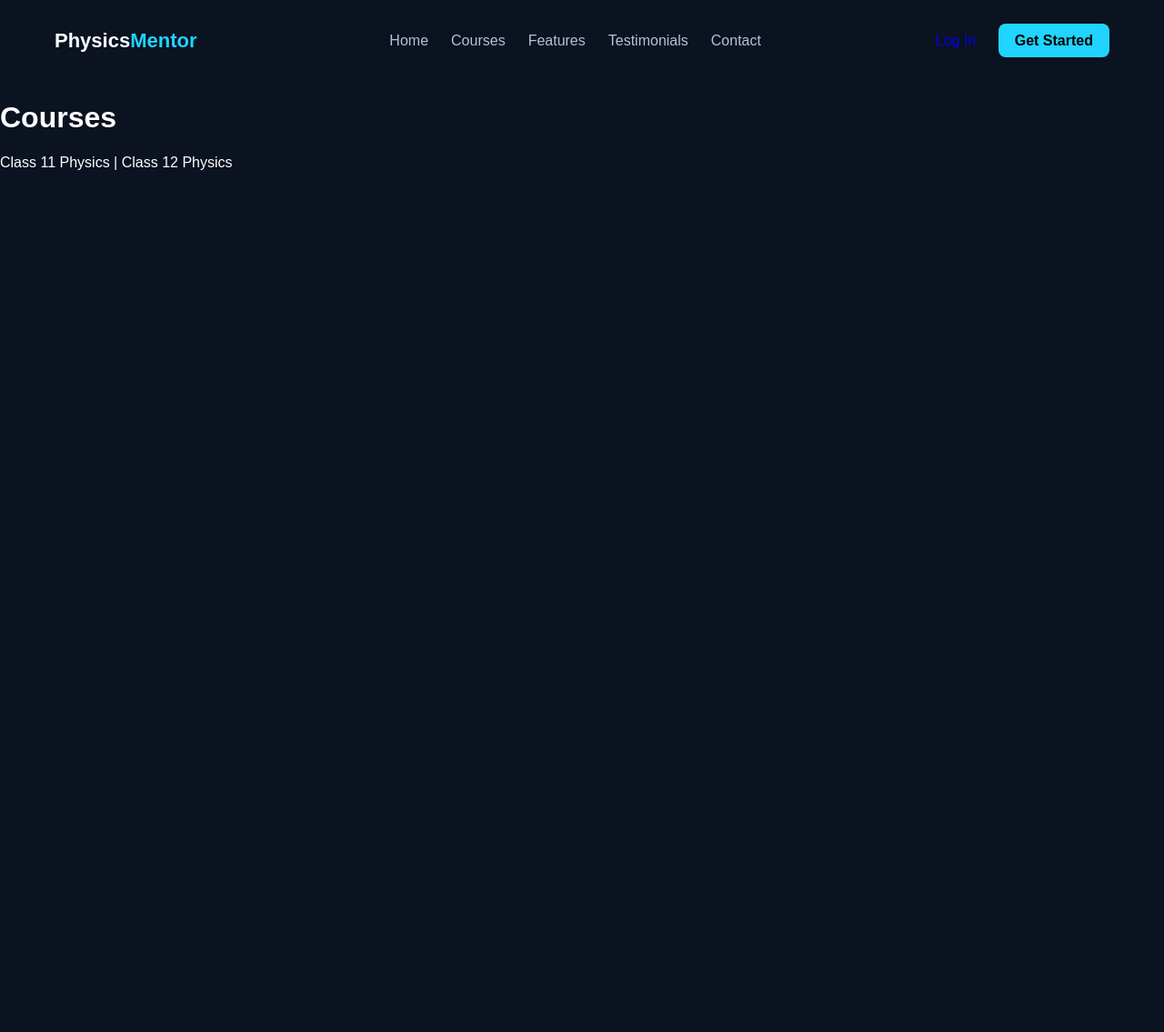
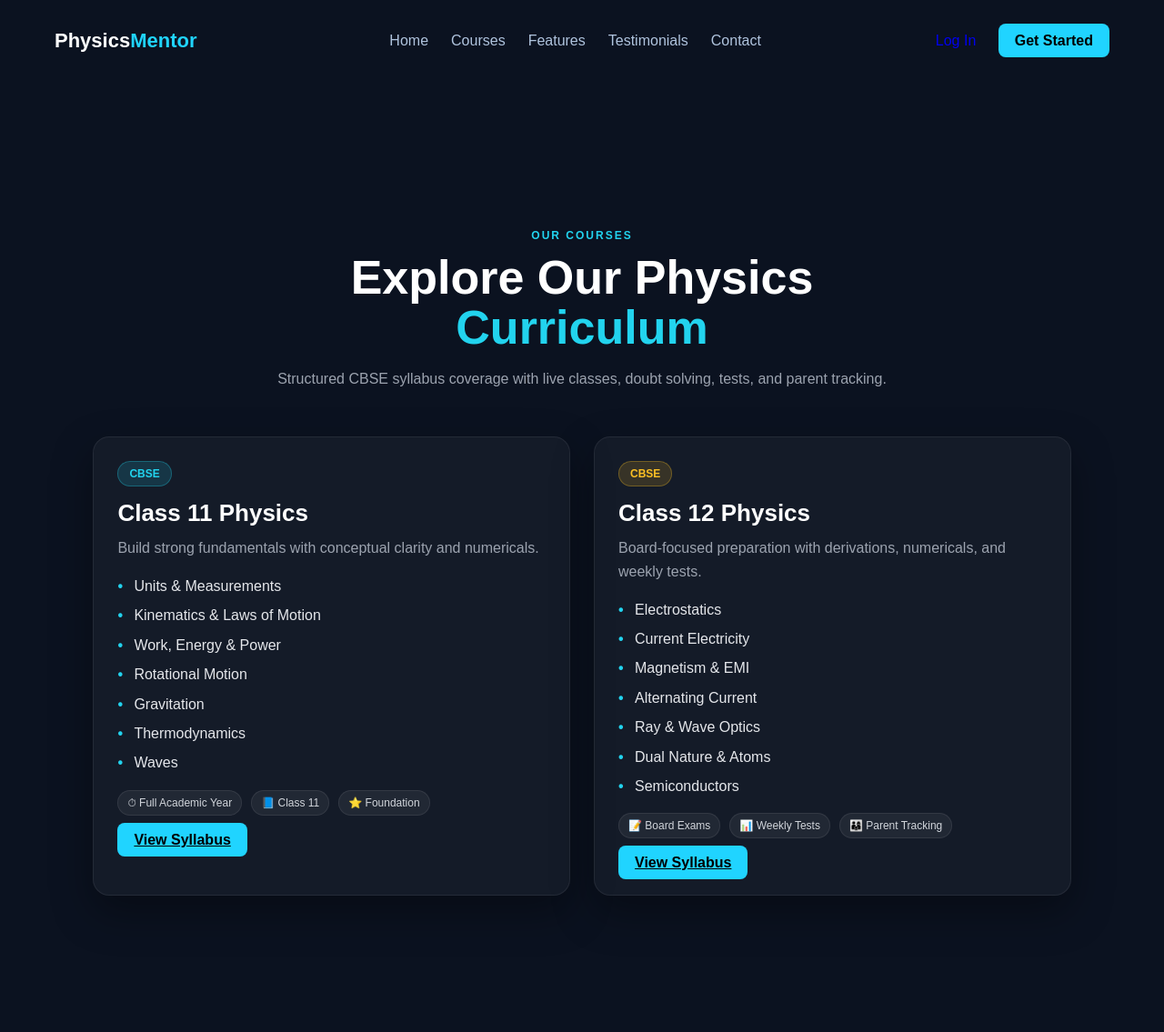
Before and after one commit to Vyshcm/Physics_Mentor_Trial, a Django app: page /courses/ in a window 1280 px wide. Shown: the whole page at 91% size. Before the commit the page ends 187 px from the top, so only its background shows below. Run offline with Django 5.2, Linux system fonts and the light colour scheme.

Commit message:
courses page modified

```diff
--- a/physics_mentor/static/css/style.css
+++ b/physics_mentor/static/css/style.css
@@ -91,3 +91,152 @@ body {
     padding: 20px;
     background: #050914;
 }
+.page-container {
+  padding: 90px 8%;
+}
+
+
+
+/* ===== Courses Page v2 (Premium) ===== */
+
+.courses-wrap {
+  max-width: 1100px;
+  margin: 0 auto;
+  padding: 60px 0;
+}
+
+.courses-header {
+  text-align: center;
+  max-width: 760px;
+  margin: 0 auto 50px auto;
+}
+
+.section-label {
+  color: #22d3ee;
+  font-weight: 700;
+  letter-spacing: 2px;
+  font-size: 12px;
+  margin-bottom: 12px;
+}
+
+.courses-title {
+  font-size: 52px;
+  font-weight: 800;
+  line-height: 1.05;
+  margin: 0 0 16px 0;
+}
+
+.courses-title span {
+  color: #22d3ee;
+}
+
+.courses-subtitle {
+  color: #9ca3af;
+  line-height: 1.7;
+  margin: 0;
+  font-size: 16px;
+}
+
+.courses-grid {
+  display: grid;
+  grid-template-columns: repeat(2, minmax(0, 1fr));
+  gap: 26px;
+}
+
+@media (max-width: 900px) {
+  .courses-grid {
+    grid-template-columns: 1fr;
+  }
+  .courses-title {
+    font-size: 40px;
+  }
+}
+
+.course-card {
+  background: rgba(255, 255, 255, 0.04);
+  border: 1px solid rgba(255, 255, 255, 0.07);
+  border-radius: 18px;
+  padding: 26px;
+  box-shadow: 0 18px 45px rgba(0, 0, 0, 0.35);
+}
+
+.course-top {
+  display: flex;
+  justify-content: flex-start;
+  margin-bottom: 14px;
+}
+
+.tag {
+  display: inline-block;
+  padding: 6px 12px;
+  border-radius: 999px;
+  font-size: 12px;
+  font-weight: 700;
+}
+
+.tag-blue {
+  background: rgba(34, 211, 238, 0.15);
+  color: #22d3ee;
+  border: 1px solid rgba(34, 211, 238, 0.3);
+}
+
+.tag-yellow {
+  background: rgba(251, 191, 36, 0.15);
+  color: #fbbf24;
+  border: 1px solid rgba(251, 191, 36, 0.3);
+}
+
+.course-name {
+  font-size: 26px;
+  margin: 0 0 10px 0;
+}
+
+.course-desc {
+  color: #9ca3af;
+  margin: 0 0 18px 0;
+  line-height: 1.6;
+}
+
+.course-points {
+  list-style: none;
+  padding: 0;
+  margin: 0 0 18px 0;
+}
+
+.course-points li {
+  position: relative;
+  padding-left: 18px;
+  margin: 10px 0;
+  color: #e5e7eb;
+  line-height: 1.4;
+}
+
+.course-points li::before {
+  content: "•";
+  position: absolute;
+  left: 0;
+  top: 0;
+  color: #22d3ee;
+  font-weight: 900;
+}
+
+.course-meta {
+  display: flex;
+  flex-wrap: wrap;
+  gap: 10px;
+  margin: 0 0 18px 0;
+}
+
+.course-meta span {
+  font-size: 12px;
+  padding: 6px 10px;
+  border-radius: 999px;
+  background: rgba(255, 255, 255, 0.06);
+  border: 1px solid rgba(255, 255, 255, 0.08);
+  color: #d1d5db;
+  white-space: nowrap;
+}
+
+.course-cta {
+  margin-top: 8px;
+}
--- a/physics_mentor/templates/base.html
+++ b/physics_mentor/templates/base.html
@@ -25,7 +25,9 @@
     </div>
 </nav>
 
-{% block content %}{% endblock %}
+<main class="page-container">
+    {% block content %}{% endblock %}
+</main>
 
 </body>
 </html>
--- a/physics_mentor/templates/website/courses.html
+++ b/physics_mentor/templates/website/courses.html
@@ -1,5 +1,82 @@
 {% extends "base.html" %}
 {% block content %}
-<h1>Courses</h1>
-<p>Class 11 Physics | Class 12 Physics</p>
+
+<section class="courses-wrap">
+  <div class="courses-header">
+    <p class="section-label">OUR COURSES</p>
+    <h1 class="courses-title">
+      Explore Our Physics <span>Curriculum</span>
+    </h1>
+    <p class="courses-subtitle">
+      Structured CBSE syllabus coverage with live classes, doubt solving, tests, and parent tracking.
+    </p>
+  </div>
+
+  <div class="courses-grid">
+    <!-- Class 11 -->
+    <article class="course-card">
+      <div class="course-top">
+        <span class="tag tag-blue">CBSE</span>
+      </div>
+
+      <h2 class="course-name">Class 11 Physics</h2>
+      <p class="course-desc">
+        Build strong fundamentals with conceptual clarity and numericals.
+      </p>
+
+      <ul class="course-points">
+        <li>Units & Measurements</li>
+        <li>Kinematics & Laws of Motion</li>
+        <li>Work, Energy & Power</li>
+        <li>Rotational Motion</li>
+        <li>Gravitation</li>
+        <li>Thermodynamics</li>
+        <li>Waves</li>
+      </ul>
+
+      <div class="course-meta">
+        <span>⏱ Full Academic Year</span>
+        <span>📘 Class 11</span>
+        <span>⭐ Foundation</span>
+      </div>
+
+      <div class="course-cta">
+        <a class="btn-primary" href="#">View Syllabus</a>
+      </div>
+    </article>
+
+    <!-- Class 12 -->
+    <article class="course-card">
+      <div class="course-top">
+        <span class="tag tag-yellow">CBSE</span>
+      </div>
+
+      <h2 class="course-name">Class 12 Physics</h2>
+      <p class="course-desc">
+        Board-focused preparation with derivations, numericals, and weekly tests.
+      </p>
+
+      <ul class="course-points">
+        <li>Electrostatics</li>
+        <li>Current Electricity</li>
+        <li>Magnetism & EMI</li>
+        <li>Alternating Current</li>
+        <li>Ray & Wave Optics</li>
+        <li>Dual Nature & Atoms</li>
+        <li>Semiconductors</li>
+      </ul>
+
+      <div class="course-meta">
+        <span>📝 Board Exams</span>
+        <span>📊 Weekly Tests</span>
+        <span>👨‍👩‍👦 Parent Tracking</span>
+      </div>
+
+      <div class="course-cta">
+        <a class="btn-primary" href="#">View Syllabus</a>
+      </div>
+    </article>
+  </div>
+</section>
+
 {% endblock %}
```
